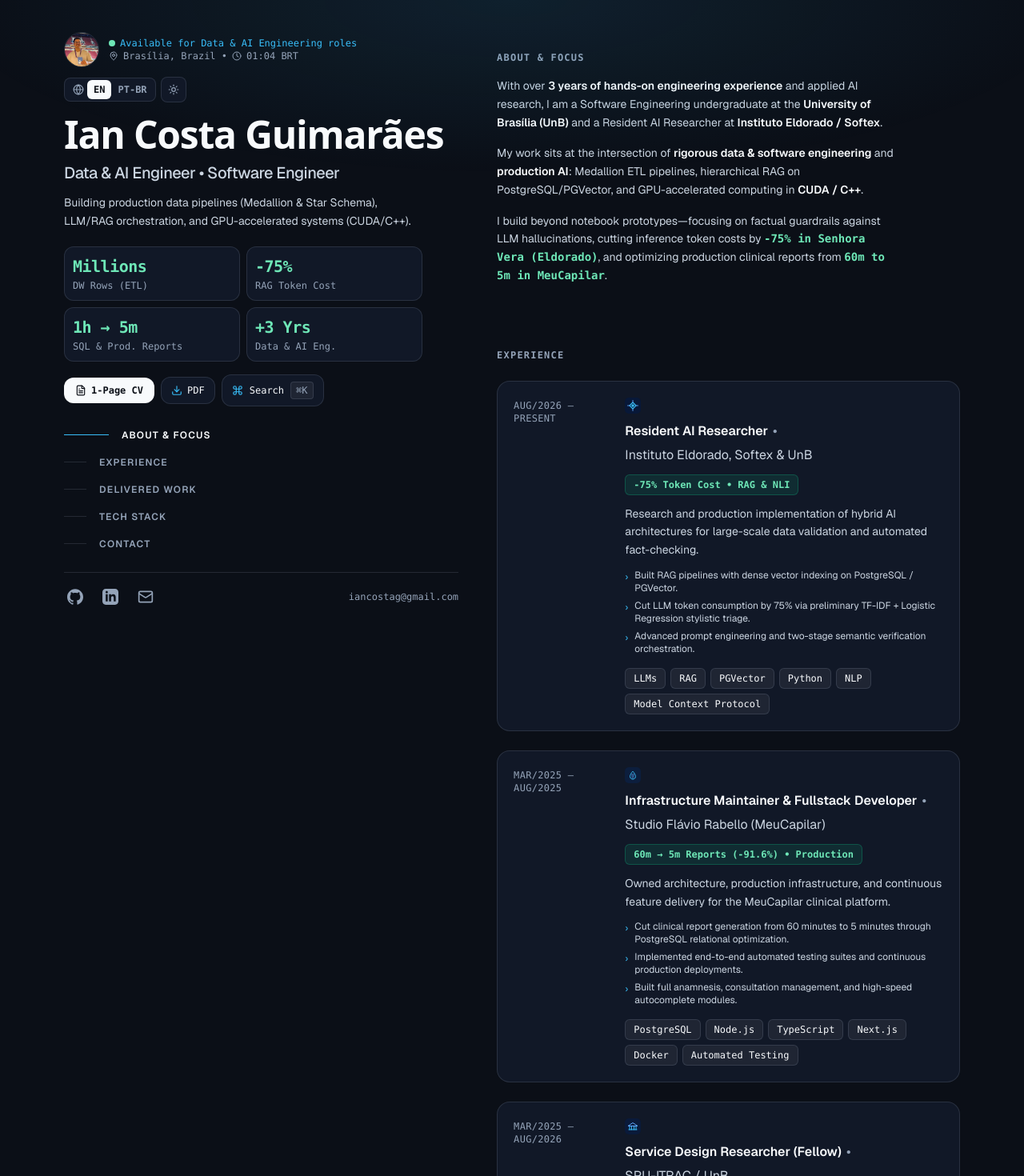
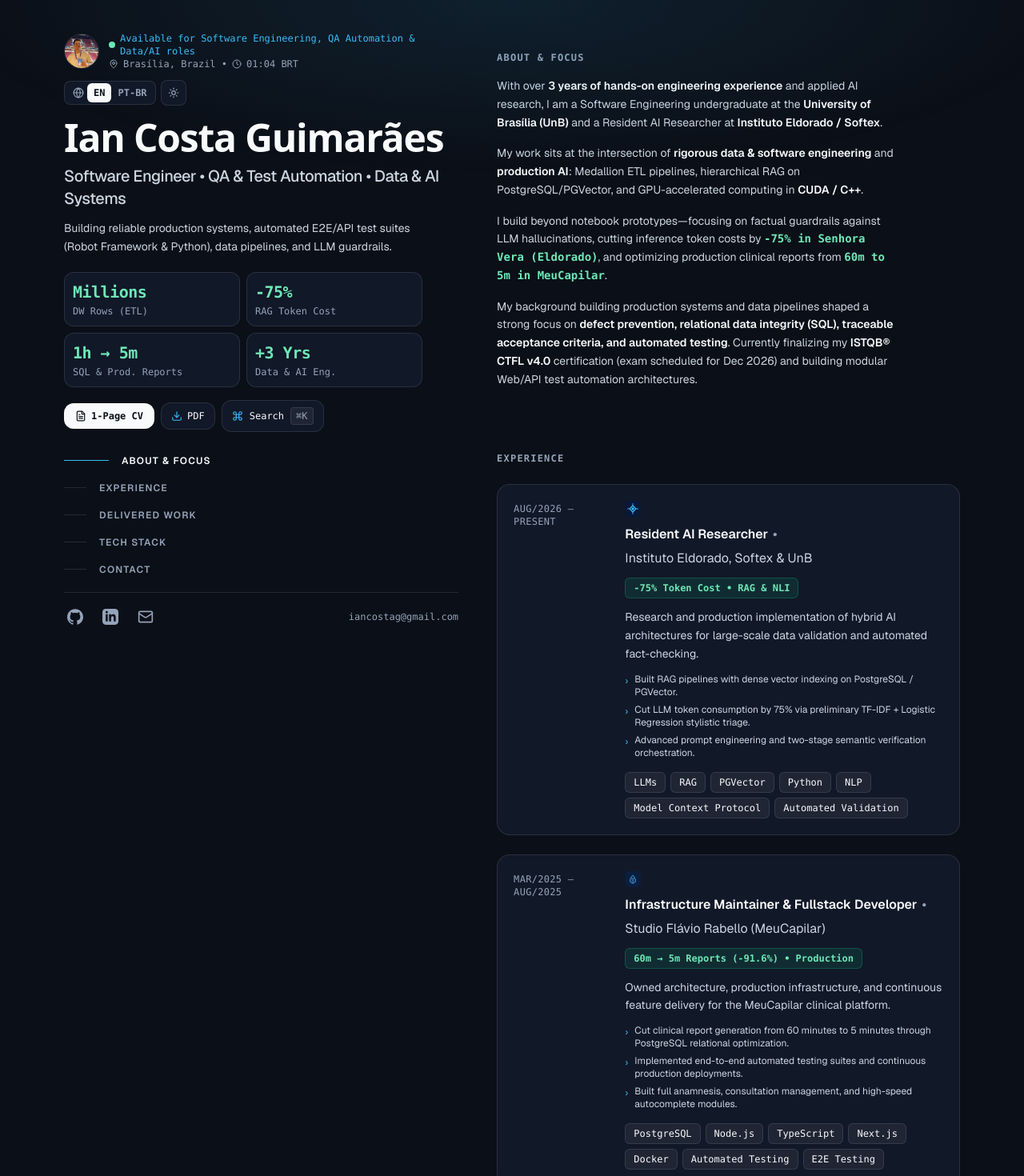
Before and after one commit to iancostag/portifolio, a Next.js app: page / in a window 1280 px wide. Shown: the top 1470 px of the page at 80% size. Built offline with nearby package versions, Linux system fonts and the light colour scheme.

Commit message:
feat: add QA & test automation positioning, project track, and ISTQB certification

```diff
--- a/src/app/page.tsx
+++ b/src/app/page.tsx
@@ -35,7 +35,7 @@ import { ProjectDrawer } from "@/components/ProjectDrawer";
 import { CommandPalette } from "@/components/CommandPalette";
 import { FastScanModal } from "@/components/FastScanModal";
 
-type TrackFilter = "all" | "ai" | "data" | "fullstack" | "systems";
+type TrackFilter = "all" | "qa" | "ai" | "data" | "fullstack" | "systems";
 
 export default function Home() {
   const { locale, setLocale } = useLocale();
@@ -159,10 +159,10 @@ export default function Home() {
   const ui =
     locale === "en"
       ? {
-          available: "Available for Data & AI Engineering roles",
+          available: "Available for Software Engineering, QA Automation & Data/AI roles",
           location: "Brasília, Brazil",
           positioning:
-            "Building production data pipelines (Medallion & Star Schema), LLM/RAG orchestration, and GPU-accelerated systems (CUDA/C++).",
+            "Building reliable production systems, automated E2E/API test suites (Robot Framework & Python), data pipelines, and LLM guardrails.",
           kpis: [
             { value: "Millions", label: "DW Rows (ETL)" },
             { value: "-75%", label: "RAG Token Cost" },
@@ -204,10 +204,18 @@ export default function Home() {
               <span className="text-[var(--signal-fg)] font-mono font-semibold">60m to 5m in MeuCapilar</span>.
             </>
           ),
+          aboutP4: (
+            <>
+              My background building production systems and data pipelines shaped a strong focus on{" "}
+              <strong className="text-[var(--foreground)] font-semibold">defect prevention, relational data integrity (SQL), traceable acceptance criteria, and automated testing</strong>.
+              Currently finalizing my <strong className="text-[var(--foreground)] font-semibold">ISTQB® CTFL v4.0</strong> certification (exam scheduled for Dec 2026) and building modular Web/API test automation architectures.
+            </>
+          ),
           expHeading: "Experience",
           projHeading: "Delivered Work",
           tracks: [
             { id: "all" as TrackFilter, label: "Featured" },
+            { id: "qa" as TrackFilter, label: "QA & Automation" },
             { id: "ai" as TrackFilter, label: "AI & RAG" },
             { id: "data" as TrackFilter, label: "Data Eng" },
             { id: "fullstack" as TrackFilter, label: "Fullstack" },
@@ -221,7 +229,7 @@ export default function Home() {
           certsHeading: "Certifications & Languages",
           contactHeading: "Get in Touch",
           contactLead:
-            "Open to Data Engineering, AI/RAG Engineering, and Software Engineering roles in Brazil and internationally.",
+            "Open to QA Automation, Software Engineering, and Data/AI roles in Brasília (Hybrid/Remote) and internationally.",
           copyEmail: "Copy Email",
           copiedEmail: "Copied!",
           backToTop: "Back to top ↑",
@@ -229,10 +237,10 @@ export default function Home() {
             "Engineered by Ian Costa Guimarães with Next.js 16, React 19, and Tailwind CSS.",
         }
       : {
-          available: "Disponível para vagas de Engenharia de Dados & IA",
+          available: "Disponível para Engenharia de Software, Automação de QA & Dados/IA",
           location: "Brasília, DF",
           positioning:
-            "Construindo pipelines de dados em produção (Medalhão & Star Schema), orquestrações de LLMs/RAG e sistemas acelerados em GPU (CUDA/C++).",
+            "Construindo sistemas confiáveis em produção, suítes automatizadas de testes E2E/API (Robot Framework & Python), pipelines de dados e guardrails para LLMs.",
           kpis: [
             { value: "Milhões", label: "Linhas em DW (ETL)" },
             { value: "-75%", label: "Tokens (RAG)" },
@@ -274,10 +282,18 @@ export default function Home() {
               <span className="text-[var(--signal-fg)] font-mono font-semibold">60m para 5m no MeuCapilar</span>.
             </>
           ),
+          aboutP4: (
+            <>
+              Minha experiência construindo sistemas em produção e pipelines de dados consolidou um foco forte em{" "}
+              <strong className="text-[var(--foreground)] font-semibold">prevenção de falhas, integridade relacional (SQL), critérios de aceite rastreáveis e testes automatizados</strong>.
+              Atualmente na reta final para a certificação <strong className="text-[var(--foreground)] font-semibold">ISTQB® CTFL v4.0</strong> (exame marcado para Dez/2026) e estruturando arquiteturas modulares de automação de testes Web e API.
+            </>
+          ),
           expHeading: "Experiência",
           projHeading: "Entregas & Resultados",
           tracks: [
             { id: "all" as TrackFilter, label: "Destaques" },
+            { id: "qa" as TrackFilter, label: "QA & Automação" },
             { id: "ai" as TrackFilter, label: "IA & RAG" },
             { id: "data" as TrackFilter, label: "Dados" },
             { id: "fullstack" as TrackFilter, label: "Fullstack" },
@@ -291,7 +307,7 @@ export default function Home() {
           certsHeading: "Certificações & Idiomas",
           contactHeading: "Contato",
           contactLead:
-            "Aberto a oportunidades de Engenharia de Dados, Engenharia de IA/RAG e Engenharia de Software no Brasil e no exterior.",
+            "Disponível para posições em Automação de QA, Engenharia de Software e Dados/IA em Brasília (Híbrido/Remoto) e exterior.",
           copyEmail: "Copiar E-mail",
           copiedEmail: "Copiado!",
           backToTop: "Voltar ao topo ↑",
@@ -543,6 +559,7 @@ export default function Home() {
               <p>{ui.aboutP1}</p>
               <p>{ui.aboutP2}</p>
               <p>{ui.aboutP3}</p>
+              <p>{ui.aboutP4}</p>
             </section>
 
             {/* SECTION 2: EXPERIENCE */}
@@ -770,8 +787,17 @@ export default function Home() {
                   <div className="space-y-1.5">
                     {personalInfo.certifications.map((cert, cIdx) => (
                       <div key={cIdx} className="flex items-center gap-2">
-                        <span className="text-[var(--signal-fg)] font-bold">✓</span>
-                        <span className="text-[var(--foreground)]">{cert}</span>
+                        <span
+                          className={
+                            cert.inProgress
+                              ? "text-[var(--accent)] font-bold"
+                              : "text-[var(--signal-fg)] font-bold"
+                          }
+                          aria-hidden="true"
+                        >
+                          {cert.inProgress ? "⏳" : "✓"}
+                        </span>
+                        <span className="text-[var(--foreground)]">{cert.label}</span>
                       </div>
                     ))}
                   </div>
--- a/src/components/ProjectArchitectureDiagram.tsx
+++ b/src/components/ProjectArchitectureDiagram.tsx
@@ -116,6 +116,20 @@ const DIAGRAMS: Record<string, { en: DiagramStep[]; pt: DiagramStep[] }> = {
       { title: "Triggers & Views", detail: "Estado ACID" },
     ],
   },
+  "qa-e2e-framework": {
+    en: [
+      { title: "BDD & Test Data", detail: "Gherkin + BVA" },
+      { title: "Robot Framework", detail: "Browser + Requests", highlight: true },
+      { title: "Pabot Parallel", detail: "Multi-worker run" },
+      { title: "GitHub Actions", detail: "HTML Reports", highlight: true },
+    ],
+    pt: [
+      { title: "BDD & Massa", detail: "Gherkin + Valor Limite" },
+      { title: "Robot Framework", detail: "Browser + Requests", highlight: true },
+      { title: "Pabot Paralelo", detail: "Execução distribuída" },
+      { title: "GitHub Actions", detail: "Relatórios HTML", highlight: true },
+    ],
+  },
 };
 
 export function ProjectArchitectureDiagram({
--- a/src/data/portfolio-data.ts
+++ b/src/data/portfolio-data.ts
@@ -2,7 +2,7 @@ export interface Project {
   id: string;
   title: string;
   subtitle: string;
-  category: "all" | "ai" | "data" | "fullstack" | "systems";
+  category: "all" | "ai" | "data" | "fullstack" | "systems" | "qa";
   categoryLabel: string;
   period: string;
   featured: boolean;
@@ -17,6 +17,11 @@ export interface Project {
   repoUrl?: string;
   liveUrl?: string;
   accent: "cyan" | "emerald" | "violet" | "amber" | "rose" | "blue";
+}
+
+export interface Certification {
+  label: string;
+  inProgress?: boolean;
 }
 
 export interface Experience {
@@ -42,24 +47,28 @@ export interface Education {
 
 export const PERSONAL_INFO = {
   name: "Ian Costa Guimarães",
-  role: "Engenheiro de Dados & IA • Engenheiro de Software",
+  role: "Engenheiro de Software • QA & Automação de Testes • Sistemas de Dados & IA",
   headline:
-    "Especialista em orquestração de LLMs/RAG, Engenharia de Dados e Sistemas de Alta Performance (CUDA/GPU).",
-  bio: "Graduando em Engenharia de Software na UnB e Pesquisador Residente em Inteligência Artificial no Instituto Eldorado/Softex. Foco em arquiteturas escaláveis, fact-checking automatizado com LLMs, pipelines de dados e computação acelerada em GPU.",
+    "Construindo sistemas confiáveis em produção, suítes automatizadas de testes E2E/API (Robot Framework & Python), pipelines de dados e guardrails para LLMs.",
+  bio: "Graduando em Engenharia de Software na UnB e Pesquisador Residente em Inteligência Artificial no Instituto Eldorado/Softex. Foco em arquiteturas escaláveis, qualidade de software, automação de testes, fact-checking automatizado com LLMs e pipelines de dados.",
   location: "Brasília, DF - Brasil",
   email: "iancostag@gmail.com",
   github: "https://github.com/iancostag",
   linkedin: "https://linkedin.com/in/iancostag",
-  status: "Disponível para novos desafios e projetos de alta complexidade",
+  status: "Disponível para Engenharia de Software, Automação de QA & Dados/IA",
   languages: [
     { name: "Português", level: "Nativo" },
     { name: "Inglês", level: "Avançado" },
     { name: "Japonês", level: "Intermediário" },
   ],
   certifications: [
-    "AWS Cloud Practitioner & Fundamentos de Nuvem",
-    "The Complete Rails Course (Ruby on Rails)",
-  ],
+    { label: "AWS Cloud Practitioner & Fundamentos de Nuvem" },
+    { label: "The Complete Rails Course (Ruby on Rails)" },
+    {
+      label: "ISTQB® Certified Tester Foundation Level (CTFL v4.0) — Exame Dez/2026",
+      inProgress: true,
+    },
+  ] as Certification[],
 };
 
 export const PROJECTS: Project[] = [
@@ -295,6 +304,41 @@ export const PROJECTS: Project[] = [
     technologies: ["PostgreSQL", "PL/pgSQL", "Triggers", "Views", "Database Architecture"],
     accent: "amber",
   },
+  {
+    id: "qa-e2e-framework",
+    title: "Framework de Automação de Testes E2E Web & API",
+    subtitle: "Suíte Modular em Robot Framework, Playwright & CI/CD",
+    category: "qa",
+    categoryLabel: "QA & Automação",
+    period: "Em andamento",
+    featured: false,
+    highlightMetric: "Web E2E + Contratos REST • Pabot & CI/CD",
+    shortDescription:
+      "Suíte modular de automação de testes cobrindo fluxos Web (Browser Library / Playwright) e validação de contratos REST (RequestsLibrary). Estruturada com BDD (Gherkin), testes orientados a dados (análise de valor limite), execução paralela com Pabot e esteira CI/CD no GitHub Actions gerando relatórios HTML automáticos.",
+    overview:
+      "Arquitetura modular de automação de testes concebida para validar fluxos críticos Web de ponta a ponta e contratos de APIs REST com rastreabilidade de requisitos, separação em camadas (Page Objects / Keywords / Resources) e execução automatizada em pipeline CI/CD.",
+    challenge:
+      "Evitar suítes frágeis e acopladas a seletores instáveis, garantindo cobertura consistente tanto da camada de interface quanto dos contratos REST com feedback rápido em pull requests.",
+    solution:
+      "Implementação em Robot Framework e Python combinando Browser Library (Playwright) para testes Web E2E e RequestsLibrary para validação de payloads e status codes, com cenários em BDD (Gherkin), Data-Driven Testing com análise de valor limite, paralelização via Pabot e publicação automática de relatórios HTML no GitHub Actions.",
+    keyPoints: [
+      "Automação Web E2E com Browser Library (Playwright) e arquitetura modular reutilizável",
+      "Validação de contratos REST (status codes, schemas e regras de negócio) com RequestsLibrary",
+      "Cenários legíveis em BDD (Gherkin) e suítes Data-Driven aplicando análise de valor limite",
+      "Execução paralela com Pabot integrada ao GitHub Actions gerando logs e relatórios HTML automáticos",
+    ],
+    technologies: [
+      "Robot Framework",
+      "Python",
+      "Playwright",
+      "API Testing",
+      "BDD",
+      "GitHub Actions",
+      "Pabot",
+    ],
+    repoUrl: "https://github.com/iancostag/qa-e2e-automation-framework",
+    accent: "cyan",
+  },
 ];
 
 export const EXPERIENCES: Experience[] = [
@@ -313,7 +357,7 @@ export const EXPERIENCES: Experience[] = [
       "Redução de 75% no consumo de tokens com triagem estilística prévia em TF-IDF e Regressão Logística.",
       "Engenharia de prompts avançada e orquestração de LLMs com verificação semântica em duas etapas.",
     ],
-    skills: ["LLMs", "RAG", "PGVector", "Python", "PLN", "Model Context Protocol"],
+    skills: ["LLMs", "RAG", "PGVector", "Python", "PLN", "Model Context Protocol", "Automated Validation"],
   },
   {
     role: "Mantedor de Infraestrutura & Desenvolvedor Fullstack",
@@ -330,7 +374,7 @@ export const EXPERIENCES: Experience[] = [
       "Implementação de rotinas de testes automatizados de ponta a ponta e deploy contínuo em produção.",
       "Módulos completos de anamnese, gestão de consultas e autocomplete dinâmico de alta performance.",
     ],
-    skills: ["PostgreSQL", "Node.js", "TypeScript", "Next.js", "Docker", "Testes Automatizados"],
+    skills: ["PostgreSQL", "Node.js", "TypeScript", "Next.js", "Docker", "Testes Automatizados", "E2E Testing"],
   },
   {
     role: "Pesquisador em Design de Serviços (Bolsista)",
@@ -338,7 +382,7 @@ export const EXPERIENCES: Experience[] = [
     period: "Mar/2025 – Ago/2026",
     current: false,
     location: "Brasília, DF",
-    highlightMetric: "Artigo Aceito no SBQS • SPUX Blueprint",
+    highlightMetric: "Artigo Aceito: Simpósio Brasileiro de Qualidade de Software (SBQS) • SPUX Blueprint",
     logoKey: "spu",
     summary:
       "Transformação digital e mapeamento de jornadas públicas estratégicas na Secretaria do Patrimônio da União (SPU).",
@@ -439,7 +483,10 @@ export const SKILL_CATEGORIES = [
       "Design Thinking",
       "Metodologias Ágeis & Kanban",
       "Gestão de SLAs & ITIL",
-      "Testes Automatizados",
+      "Robot Framework",
+      "Web & API Testing",
+      "BDD / Gherkin",
+      "Test Design (ISTQB)",
       "Acessibilidade (WCAG AAA)",
     ],
   },
--- a/src/data/portfolio-i18n.ts
+++ b/src/data/portfolio-i18n.ts
@@ -6,6 +6,7 @@ import {
   SKILL_CATEGORIES as PT_SKILL_CATEGORIES,
   Project,
   Experience,
+  Certification,
 } from "./portfolio-data";
 
 const SHORT_METRICS_PT: Record<string, string> = {
@@ -17,25 +18,30 @@ const SHORT_METRICS_PT: Record<string, string> = {
   "financas-os": "Open Finance",
   "agis-rh": "Desktop IPC",
   "jogo-mud-postgres": "PL/pgSQL",
+  "qa-e2e-framework": "Em andamento",
 };
 
 const EN_PERSONAL_INFO = {
   ...PT_PERSONAL_INFO,
-  role: "Data & AI Engineer • Software Engineer",
+  role: "Software Engineer • QA & Test Automation • Data & AI Systems",
   headline:
-    "Specialist in Data Engineering (Medallion/Star Schema), LLM/RAG Orchestration, and High-Performance Systems.",
-  bio: "Software Engineering undergraduate at UnB and Resident AI Researcher at Instituto Eldorado / Softex. Focused on scalable architectures, automated LLM fact-checking, data pipelines, and GPU-accelerated computing.",
+    "Building reliable production systems, automated E2E/API test suites (Robot Framework & Python), data pipelines, and LLM guardrails.",
+  bio: "Software Engineering undergraduate at UnB and Resident AI Researcher at Instituto Eldorado / Softex. Focused on scalable architectures, software quality, test automation, automated LLM fact-checking, and data pipelines.",
   location: "Brasília, DF - Brazil",
-  status: "Available for new challenges and high-complexity engineering roles",
+  status: "Available for Software Engineering, QA Automation & Data/AI roles",
   languages: [
     { name: "Portuguese", level: "Native" },
     { name: "English", level: "Advanced" },
     { name: "Japanese", level: "Intermediate" },
   ],
   certifications: [
-    "AWS Cloud Practitioner & Cloud Fundamentals",
-    "The Complete Rails Course (Ruby on Rails)",
-  ],
+    { label: "AWS Cloud Practitioner & Cloud Fundamentals" },
+    { label: "The Complete Rails Course (Ruby on Rails)" },
+    {
+      label: "ISTQB® Certified Tester Foundation Level (CTFL v4.0) — Exam Dec/2026",
+      inProgress: true,
+    },
+  ] as Certification[],
 };
 
 const EN_PROJECTS: Project[] = [
@@ -211,6 +217,29 @@ const EN_PROJECTS: Project[] = [
       "Full ACID integrity preventing item duplication under concurrency",
     ],
   },
+  {
+    ...PT_PROJECTS[8],
+    title: "E2E Web & API Test Automation Framework",
+    subtitle: "Modular Suite with Robot Framework, Playwright & CI/CD",
+    categoryLabel: "QA & Automation",
+    period: "In Progress",
+    shortMetric: "In Progress",
+    highlightMetric: "Web E2E + REST Contracts • Pabot & CI/CD",
+    shortDescription:
+      "Modular test automation suite covering Web flows (Browser Library / Playwright) and REST contract validation (RequestsLibrary). Built with BDD (Gherkin), Data-Driven Testing (boundary value analysis), parallel execution via Pabot, and GitHub Actions CI/CD generating automated HTML reports.",
+    overview:
+      "Modular test automation architecture built to validate end-to-end Web user journeys and REST API contracts with requirement traceability, layered separation (Page Objects / Keywords / Resources), and automated CI/CD execution.",
+    challenge:
+      "Avoiding brittle UI suites coupled to unstable selectors while maintaining consistent coverage across both Web flows and REST contract validation with fast feedback on pull requests.",
+    solution:
+      "Implemented in Robot Framework and Python combining Browser Library (Playwright) for Web E2E flows and RequestsLibrary for payload and status-code contract checks, structured with BDD (Gherkin), Data-Driven boundary value analysis, Pabot parallel runs, and automated HTML reports on GitHub Actions.",
+    keyPoints: [
+      "Web E2E automation with Browser Library (Playwright) and reusable modular architecture",
+      "REST contract validation (status codes, schemas, and business rules) via RequestsLibrary",
+      "Readable BDD (Gherkin) scenarios and Data-Driven suites applying boundary value analysis",
+      "Parallel execution via Pabot integrated with GitHub Actions generating automated HTML reports",
+    ],
+  },
 ];
 
 const EN_EXPERIENCES: Experience[] = [
@@ -226,7 +255,7 @@ const EN_EXPERIENCES: Experience[] = [
       "Cut LLM token consumption by 75% via preliminary TF-IDF + Logistic Regression stylistic triage.",
       "Advanced prompt engineering and two-stage semantic verification orchestration.",
     ],
-    skills: ["LLMs", "RAG", "PGVector", "Python", "NLP", "Model Context Protocol"],
+    skills: ["LLMs", "RAG", "PGVector", "Python", "NLP", "Model Context Protocol", "Automated Validation"],
   },
   {
     ...PT_EXPERIENCES[1],
@@ -240,13 +269,13 @@ const EN_EXPERIENCES: Experience[] = [
       "Implemented end-to-end automated testing suites and continuous production deployments.",
       "Built full anamnesis, consultation management, and high-speed autocomplete modules.",
     ],
-    skills: ["PostgreSQL", "Node.js", "TypeScript", "Next.js", "Docker", "Automated Testing"],
+    skills: ["PostgreSQL", "Node.js", "TypeScript", "Next.js", "Docker", "Automated Testing", "E2E Testing"],
   },
   {
     ...PT_EXPERIENCES[2],
     role: "Service Design Researcher (Fellow)",
     period: "Mar/2025 – Aug/2026",
-    highlightMetric: "Accepted Paper at SBQS • SPUX Blueprint",
+    highlightMetric: "Accepted Paper: Brazilian Symposium on Software Quality (SBQS) • SPUX Blueprint",
     summary:
       "Digital transformation and strategic public-service journey mapping at Brazil's Secretariat of Federal Assets (SPU).",
     highlights: [
@@ -340,7 +369,10 @@ const EN_SKILL_CATEGORIES = [
       "Design Thinking",
       "Agile & Kanban",
       "SLA & ITIL Management",
-      "Automated Testing",
+      "Robot Framework",
+      "Web & API Testing",
+      "BDD / Gherkin",
+      "Test Design (ISTQB)",
       "Accessibility (WCAG AAA)",
     ],
   },
```
